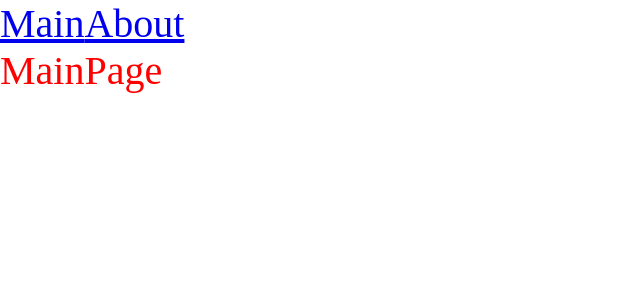
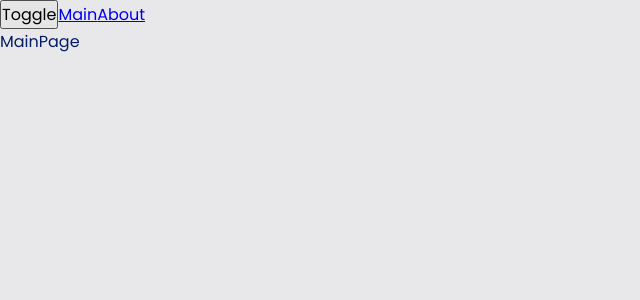
Before and after one commit to MikiHousse/news, a React app: page / in a window 1280 px wide. Shown: the top 300 px of the page, without its empty margins (0-640 px from the left). Built offline with nearby package versions, Linux system fonts and the light colour scheme.

Commit message:
Add, two different design themes, a global file, a hook to change the theme and linking the theme to a local repository.

```diff
--- a/src/App.tsx
+++ b/src/App.tsx
@@ -1,13 +1,22 @@
 import { Route, Routes } from 'react-router-dom'
-import './index.scss'
+import './styles/index.scss'
 import { Link } from 'react-router-dom'
 import { AboutPageAsync } from './pages/AboutPage/AboutPage.async'
 import { MainPageAsync } from './pages/MainPage/MainPage.async'
-import { Suspense } from 'react'
+import { Suspense, useContext, useState } from 'react'
+import { Theme, ThemeContext } from './theme/ThemeContext'
+import { useTheme } from './theme/useTheme'
+
+
 
 const App = () => {
+  const {theme, toggleTheme} = useTheme()
+
+
+
   return (
-    <div className="app">
+    <div className={`app ${theme}`}>
+      <button onClick={toggleTheme}>Toggle</button>
       <Link to={'/'}>Main</Link>
       <Link to={'/about'}>About</Link>
       <Suspense fallback={<div>Loading...</div>}>
--- a/src/index.scss
+++ /dev/null
@@ -1,10 +0,0 @@
-* {
-  margin: 0;
-  padding: 0;
-  box-sizing: border-box;
-}
-
-.app {
-  font-size: 40px;
-  color: red;
-}
--- a/src/index.tsx
+++ b/src/index.tsx
@@ -1,10 +1,13 @@
 import { render } from "react-dom";
 import App from "./App";
 import { BrowserRouter } from "react-router-dom";
+import ThemeProvider from "./theme/ThemeProvider";
 
 render(
   <BrowserRouter>
-    <App/>
+    <ThemeProvider>
+      <App/>
+    </ThemeProvider>
   </BrowserRouter>,
   document.getElementById('root')
   )
--- /dev/null
+++ b/src/styles/index.scss
@@ -0,0 +1,14 @@
+@import url('https://fonts.googleapis.com/css2?family=Poppins:wght@400;500;700&display=swap');
+
+@import 'reset';
+@import 'variable/global';
+@import 'themes/light';
+@import 'themes/dark';
+
+.app {
+  font: var(--font-m);
+  font-family: 'Poppins', sans-serif;
+  background: var(--bg-color);
+  color: var(--primary-color);
+  min-height: 100vh;
+}
--- /dev/null
+++ b/src/styles/reset.scss
@@ -0,0 +1,13 @@
+* {
+  margin: 0;
+  padding: 0;
+  box-sizing: border-box;
+}
+
+input,
+button,
+textarea,
+select {
+  margin: 0;
+  font: inherit;
+}
--- /dev/null
+++ b/src/styles/themes/dark.scss
@@ -0,0 +1,6 @@
+.app.dark {
+  --bg-color: #131313;
+
+  --primary-color: #ffffff;
+  --secondary-color: #202020;
+}
--- /dev/null
+++ b/src/styles/themes/light.scss
@@ -0,0 +1,6 @@
+.app.light {
+  --bg-color: #e8e8ea;
+
+  --primary-color: #041c65;
+  --secondary-color: #0449e8;
+}
--- /dev/null
+++ b/src/styles/variable/global.scss
@@ -0,0 +1,11 @@
+@import url('https://fonts.googleapis.com/css2?family=Poppins:wght@400;500;700&display=swap');
+
+:root {
+  --font-size-m: 16px;
+  --font-line-m: 24px;
+  --font-m: var(--font-size-m) / var(--font-line-m)
+
+  --font-size-l: 24px;
+  --font-size-l: 32px;
+  --font-l: var(--font-size-l) / var(--font-line-l)
+}
--- /dev/null
+++ b/src/theme/ThemeContext.ts
@@ -0,0 +1,15 @@
+import {createContext} from "react";
+
+export enum Theme {
+    LIGHT = 'light',
+    DARK = 'dark'
+}
+
+export interface ThemeContextProps {
+    theme?: Theme;
+    setTheme?: (theme: Theme) => void
+}
+
+export const ThemeContext = createContext<ThemeContextProps>({})
+
+export const LOCAL_STORAGE_THEME_KEY = 'theme';
--- /dev/null
+++ b/src/theme/ThemeProvider.tsx
@@ -0,0 +1,21 @@
+import {FC, useMemo, useState} from 'react';
+import {LOCAL_STORAGE_THEME_KEY, Theme, ThemeContext} from './ThemeContext';
+
+const defaultTheme = localStorage.getItem(LOCAL_STORAGE_THEME_KEY) as Theme || Theme.LIGHT;
+
+const ThemeProvider: FC = ({children}) => {
+    const [theme, setTheme] = useState<Theme>(defaultTheme);
+
+    const defaultProps = useMemo(() => ({
+        theme: theme,
+        setTheme: setTheme,
+    }), [theme])
+
+    return (
+        <ThemeContext.Provider value={defaultProps}>
+            {children}
+        </ThemeContext.Provider>
+    );
+};
+
+export default ThemeProvider;
--- /dev/null
+++ b/src/theme/useTheme.ts
@@ -0,0 +1,22 @@
+import {LOCAL_STORAGE_THEME_KEY, Theme, ThemeContext} from "./ThemeContext";
+import {useContext} from "react";
+
+interface UseThemeResult {
+    toggleTheme: () => void;
+    theme: Theme;
+}
+
+export function useTheme(): UseThemeResult {
+    const {theme, setTheme} = useContext(ThemeContext);
+
+    const toggleTheme = () => {
+        const newTheme = theme === Theme.LIGHT ? Theme.DARK : Theme.LIGHT
+        setTheme(newTheme);
+        localStorage.setItem(LOCAL_STORAGE_THEME_KEY, newTheme);
+    }
+
+    return {
+        theme,
+        toggleTheme,
+    }
+}
```
Also changed, not shown: 3 other files (tests, documents, lock files or other folders).
